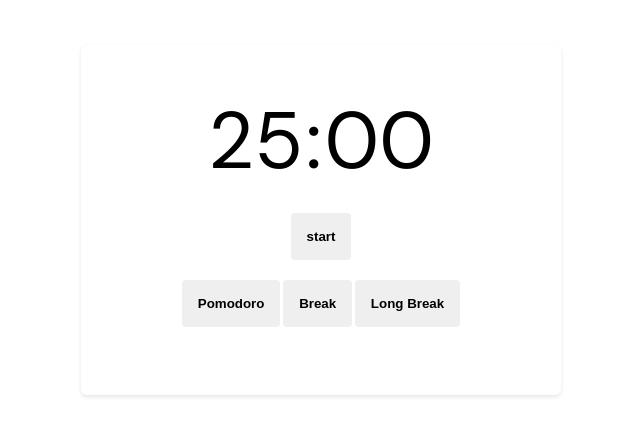
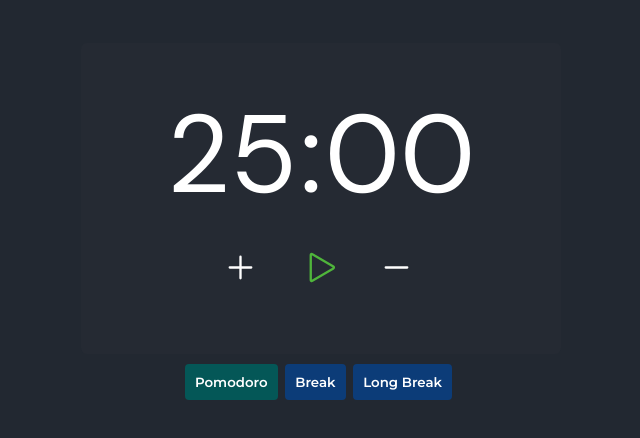
Before and after one commit to pedrohenrique11/Pomodoros, a plain HTML site: page index.html in a window 1280 px wide. Shown: the part 98-536 px from the top of the page, without its empty margins (319-959 px from the left). Drawn offline with Linux system fonts and the light colour scheme.

Commit message:
style: new style

```diff
--- a/index.html
+++ b/index.html
@@ -9,14 +9,25 @@
 </head>
 <body>
 <main>
+    <div class="main__container">
         <div class="time__container">
             <span id="minutes">25</span>
             <span>:</span>
             <span id="seconds">00</span>
         </div>
         <div class="controllers__container">
-        <button id="startButton">start</button>
-        <button id="stopButton" class="hide">stop</button>
+            <button>
+                <?xml version="1.0" encoding="UTF-8"?><svg width="43px" height="43px" stroke-width="1.3" viewBox="0 0 24 24" fill="none" xmlns="http://www.w3.org/2000/svg" color="#ffffff"><path d="M6 12h6m6 0h-6m0 0V6m0 6v6" stroke="#ffffff" stroke-width="1.3" stroke-linecap="round" stroke-linejoin="round"></path></svg>
+            </button>
+            <button id="startButton">
+                <?xml version="1.0" encoding="UTF-8"?><svg width="43px" height="43px" stroke-width="1.3" viewBox="0 0 24 24" fill="none" xmlns="http://www.w3.org/2000/svg" color="#4fb53b"><path d="M6.906 4.537A.6.6 0 006 5.053v13.894a.6.6 0 00.906.516l11.723-6.947a.6.6 0 000-1.032L6.906 4.537z" stroke="#4fb53b" stroke-width="1.3" stroke-linecap="round" stroke-linejoin="round"></path></svg>
+            </button>
+            <button id="stopButton" class="hide">
+                <?xml version="1.0" encoding="UTF-8"?><svg width="43px" height="43px" stroke-width="1.3" viewBox="0 0 24 24" fill="none" xmlns="http://www.w3.org/2000/svg" color="#b53b3b"><path d="M6 18.4V5.6a.6.6 0 01.6-.6h2.8a.6.6 0 01.6.6v12.8a.6.6 0 01-.6.6H6.6a.6.6 0 01-.6-.6zM14 18.4V5.6a.6.6 0 01.6-.6h2.8a.6.6 0 01.6.6v12.8a.6.6 0 01-.6.6h-2.8a.6.6 0 01-.6-.6z" stroke="#b53b3b" stroke-width="1.3"></path></svg>
+            </button>
+            <button>
+                <?xml version="1.0" encoding="UTF-8"?><svg width="43px" height="43px" stroke-width="1.3" viewBox="0 0 24 24" fill="none" xmlns="http://www.w3.org/2000/svg" color="#ffffff"><path d="M6 12h12" stroke="#ffffff" stroke-width="1.3" stroke-linecap="round" stroke-linejoin="round"></path></svg>            </button>
+        </div>
     </div>
     <div class="timers__container">
         <button id="pomodoroButton">Pomodoro</button>
--- a/src/js/index.js
+++ b/src/js/index.js
@@ -1,23 +1,18 @@
-// Variaveis
-//buttons
 const startButton = document.querySelector('#startButton')
 const stopButton = document.querySelector('#stopButton')
 const pomodoroButton = document.querySelector('#pomodoroButton')
 const breakButton = document.querySelector('#breakButton')
 const longBreakButton = document.querySelector('#longBreakButton')
 
-// display
 const secondsDisplay = document.querySelector('#seconds')
 const minutesDisplay = document.querySelector('#minutes')
 
-//valores
 const seconds = parseInt(secondsDisplay.textContent)
 const minutes = parseInt(minutesDisplay.textContent)
 
 let countDown;
 
 
-// Eventos
 startButton.addEventListener('click', () => {
     const seconds = parseInt(secondsDisplay.textContent)
     const minutes = parseInt(minutesDisplay.textContent)
@@ -32,23 +27,28 @@
     minutesDisplay.textContent = 25;
     secondsDisplay.textContent = '00';
 
-    stopCount()
+    clearTimeout(countDown)
+    startButton.classList.remove('hide')
+    stopButton.classList.add('hide')
 })
 breakButton.addEventListener('click', () => {
     minutesDisplay.textContent = '05';
     secondsDisplay.textContent = '00';
 
-    stopCount()
+    clearTimeout(countDown)
+    startButton.classList.remove('hide')
+    stopButton.classList.add('hide')
 })
 longBreakButton.addEventListener('click', () => {
     minutesDisplay.textContent = 15;
     secondsDisplay.textContent = '00';
 
-    stopCount()
+    clearTimeout(countDown)
+    startButton.classList.remove('hide')
+    stopButton.classList.add('hide')
 })
 
 
-// funçoes
 function resetDisplay() {
     minutesDisplay.textContent = minutes < 10 ? '0' + minutes : minutes;
     secondsDisplay.textContent = seconds < 10 ? '0' + seconds : seconds;
--- a/src/styles.css
+++ b/src/styles.css
@@ -12,41 +12,72 @@
 body {
     height: 100vh;
 
+    color: #FFFFFF;
+
+    background-color: #222831;
+
     display: grid;
     place-items: center;
 
     font-family: "DM sans", sans-serif;
 }
+main{
+    text-align: center;
+    width: min(48rem, 90%);
 
-main {
+}
+
+.main__container {
     margin-top: 4rem;
-    padding: 4.4rem 6.8rem 6.8rem;
-    width: min(48rem, 90%);
+    padding: 4rem 4rem;
     text-align: center;
 
     border-radius: 0.6rem;
-    box-shadow: 0px 2px 4px rgba(0, 0, 0, 0.1);
+    background-color: rgb(57, 62, 70, 0.1);
 
-    background: #FFFFFF;
+}
+span {
+    font-size: 11rem;
 }
 
 button {
     border: none;
-    padding: 1.6rem;
+    padding: 1rem;
+    margin: 1rem .5rem 0rem 0rem;
 
     font-weight: 600;
+    font-family: 'Montserrat';
 
     border-radius: .4rem;
-
     cursor: pointer;
     transition: background .3s;
 
-    margin-top: 2rem;
+    color: #FFFFFF;
+    background-color:rgb(57, 62, 70, 0);
+}
+button:hover {
+    background-color: rgb(57, 62, 70, 0);
+}
+#startButton, #stopButton {
+    font-size: 2rem;
+    padding: 1rem;
+    margin: 1rem;
+    border-radius: 5rem;
 }
 
-span {
-    font-size: 8rem;
+#pomodoroButton {
+    background-color: #045757;
 }
+#pomodoroButton:hover {
+    background-color: #377575;
+}
+#breakButton, #longBreakButton {
+    background-color: #0C3C78;
+}
+#breakButton:hover, #longBreakButton:hover {
+    background-color: #1c58a2;
+}
+
 
 .hide {
     display:none;
```
Lines whose indentation alone changed are shown as unchanged.
